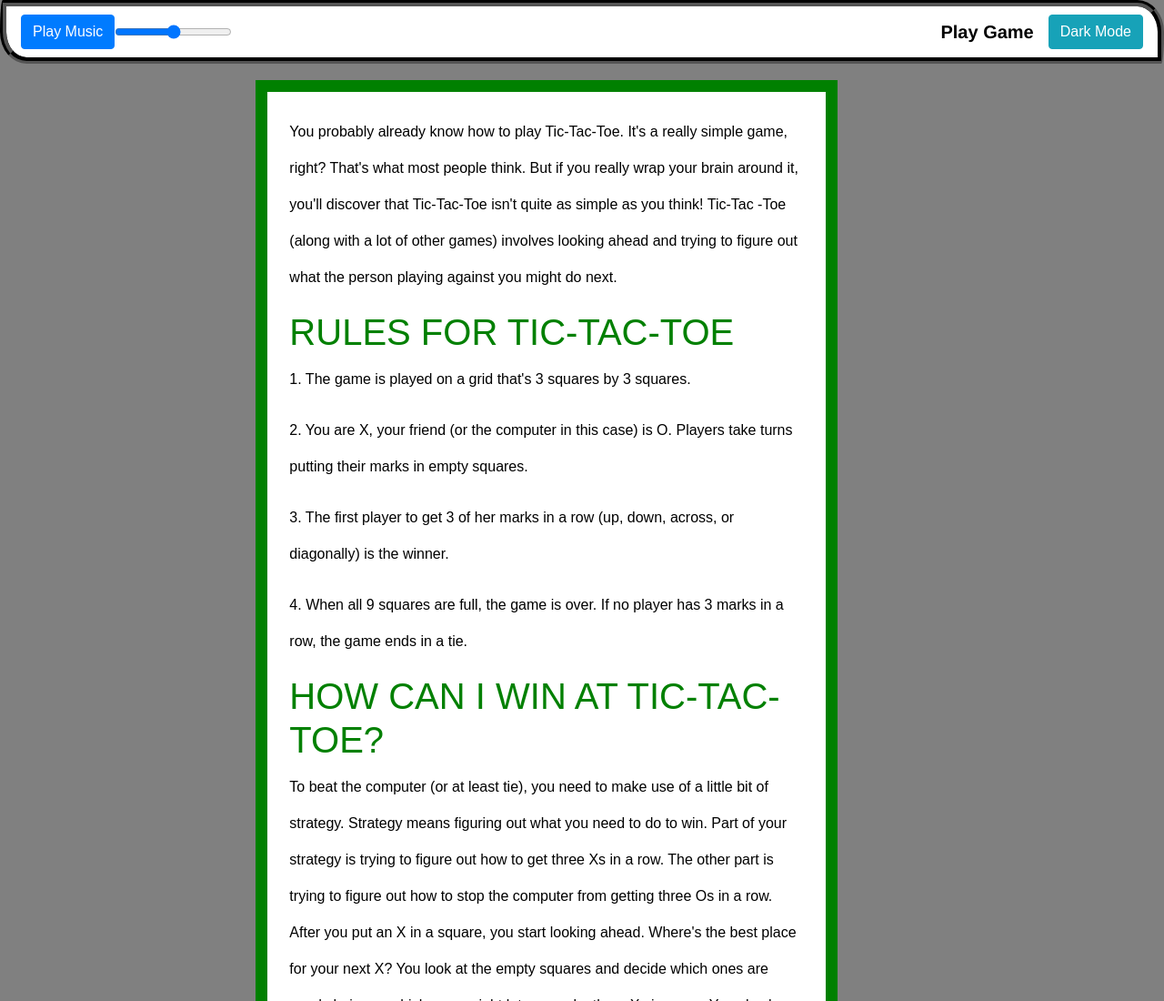
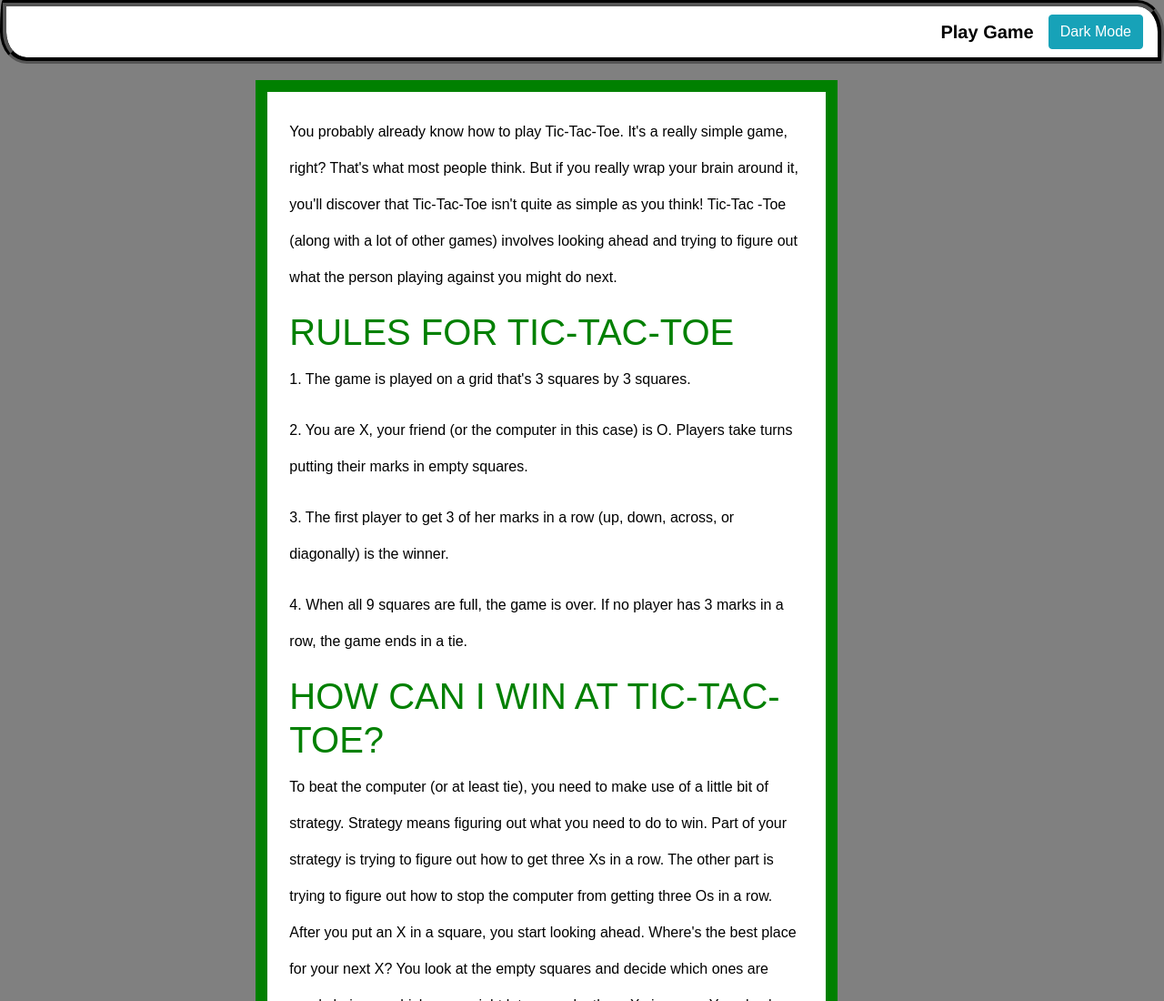
Before and after one commit to leslie-katua-ochieng/tictactoe, a plain HTML site: page index.html in a window 1280 px wide. Shown: the top 1100 px of the page at 91% size. Drawn offline with nearby package versions, Linux system fonts and the light colour scheme.

Commit message:
Update index.html

```diff
--- a/index.html
+++ b/index.html
@@ -36,8 +36,6 @@
   <body>
 
     <nav class="navbar fixed-top" id="hero">
-      <button class="btn btn-primary" onclick="playAudio(this)" type="button">Play Music</button>
-      <input type="range" id="volume-slider">
       <a class="navbar-brand" href="#">Play Game</a>
       <button class="btn btn-info" onclick="myFunction()">Dark Mode</button>
     </nav>
```
